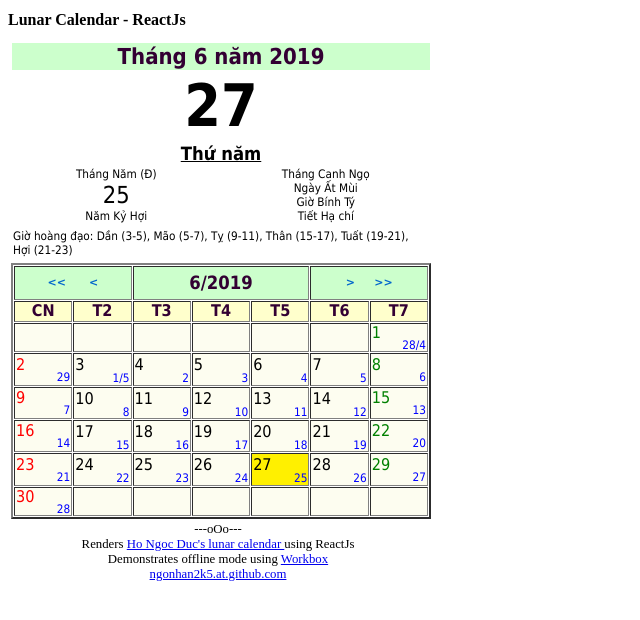
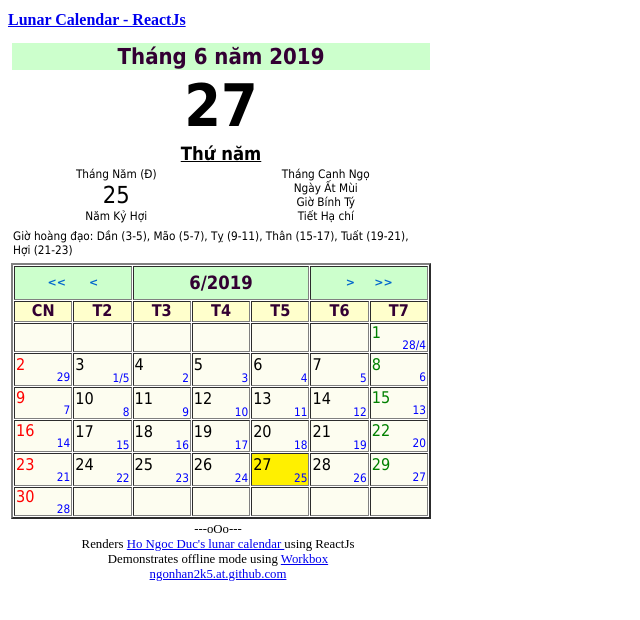
Before and after one commit to ngonhan2k5/lunar-calendar, a React app: page / in a window 1280 px wide. Shown: the top 620 px of the page, without its empty margins (0-640 px from the left). Built offline with nearby package versions, Linux system fonts and the light colour scheme.

Commit message:
add link to today

```diff
--- a/src/Page.js
+++ b/src/Page.js
@@ -52,7 +52,7 @@ class Page extends Component{
         return (
             <div className="application">
 
-                <h1>Lunar Calendar - ReactJs</h1>
+                <h1><a href="/">Lunar Calendar - ReactJs</a></h1>
 
                 <table >
                     <thead>
```
